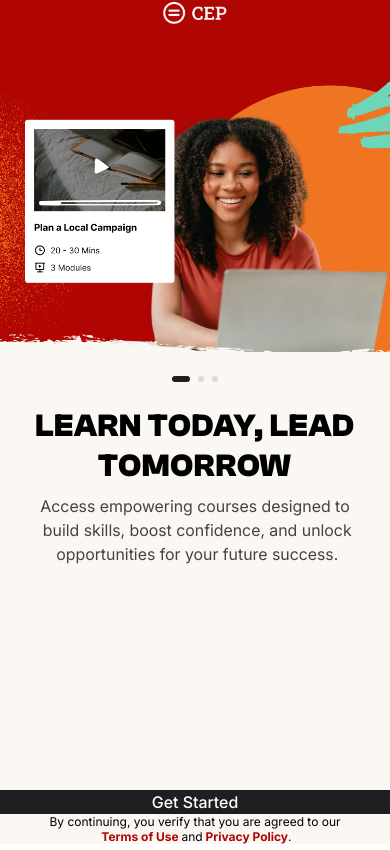
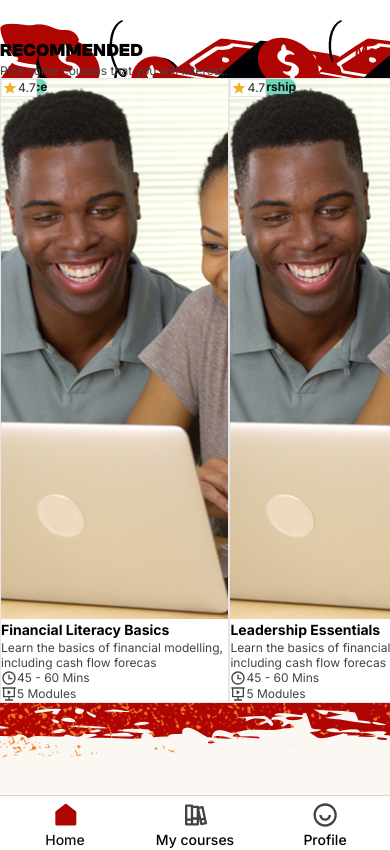
Before and after one commit to TechByAcorn/civic-mobile, a React Native app: screen / in a window 390 px wide. Built offline with nearby package versions, Linux system fonts and the light colour scheme.

Commit message:
feat(tabs): render tabBarLabel based on route; register Course-Details-Screen

```diff
--- a/App.tsx
+++ b/App.tsx
@@ -12,11 +12,14 @@
 import LoginScreen from './src/screens/auth/Login';
 import ProfileCreationScreen from './src/screens/auth/ProfileCreation';
 import ForgotPasswordScreen from './src/screens/auth/ForgotPassword';
+import VerifyOtpScreen from './src/screens/auth/VerifyOtp';
 import HomeScreen from './src/screens/HomeScreen';
 import CoursesScreen from './src/screens/tabs/Courses';
 import ProfileScreen from './src/screens/tabs/Profile';
 import CourseListScreen from './src/screens/courses/CourseList';
+import CourseDetailsScreen from './src/screens/courses/CourseDetails';
 import { TabActiveBookShelfIcon, TabActiveHomeIcon, TabActiveProfileIcon, TabBookShelfIcon, TabHomeIcon, TabProfileIcon } from '@/components/ui/Icon';
+import { ThemeText } from '@/components/ui/ThemeText';
 
 const Stack = createNativeStackNavigator();
 const RootStack = createNativeStackNavigator();
@@ -32,6 +35,21 @@
           fontWeight: 'medium',
           fontFamily: 'Inter',
         },
+        tabBarLabel: ({ focused }) => {
+          let label = '';
+          if (route.name === 'Home-Screen') {
+            label = 'Home';
+          } else if (route.name === 'Courses') {
+            label = 'My courses';
+          } else if (route.name === 'Profile') {
+            label = 'Profile';
+          }
+          return (
+            <ThemeText variant="label" weight="medium" color={focused ? 'text-primary' : 'text-disabledPrimary'}>
+              {label}
+            </ThemeText>
+          );
+        },
         tabBarActiveTintColor: '#AF0604',
         tabBarInactiveTintColor: '#000000',
         tabBarIcon: ({ focused }) => {
@@ -45,8 +63,8 @@
         },
       })}
     >
-      <Tab.Screen name="Home-Screen" component={HomeScreen} options={{ tabBarLabel: 'Home' }} />
-      <Tab.Screen name="Courses" component={CoursesScreen} options={{ tabBarLabel: 'My Courses' }} />
+      <Tab.Screen name="Home-Screen" component={HomeScreen} />
+      <Tab.Screen name="Courses" component={CoursesScreen} />
       <Tab.Screen name="Profile" component={ProfileScreen} />
     </Tab.Navigator>
   );
@@ -57,6 +75,7 @@
     <RootStack.Navigator screenOptions={{ headerShown: false }}>
       <RootStack.Screen name="Tabs" component={TabsNavigator} />
       <RootStack.Screen name="Course-List-Screen" component={CourseListScreen} />
+      <RootStack.Screen name="Course-Details-Screen" component={CourseDetailsScreen} />
     </RootStack.Navigator>
   );
 }
@@ -68,6 +87,8 @@
       <Stack.Screen name="Login" component={LoginScreen} />
       <Stack.Screen name="ProfileCreation" component={ProfileCreationScreen} />
       <Stack.Screen name="ForgotPassword" component={ForgotPasswordScreen} />
+      <Stack.Screen name="VerifyOtp" component={VerifyOtpScreen} />
+      <Stack.Screen name="SetNewPassword" component={require('./src/screens/auth/SetNewPassword').default} />
     </Stack.Navigator>
   );
 }
@@ -80,7 +101,7 @@
     <AppProviders>
       <View className={theme === 'dark' ? 'dark flex-1' : 'flex-1'}>
         <NavigationContainer theme={theme === 'dark' ? DarkTheme : DefaultTheme}>
-          {isAuthenticated ? (
+          {!isAuthenticated ? (
             <RootNavigator />
           ) : (
             <AuthStack />
```
